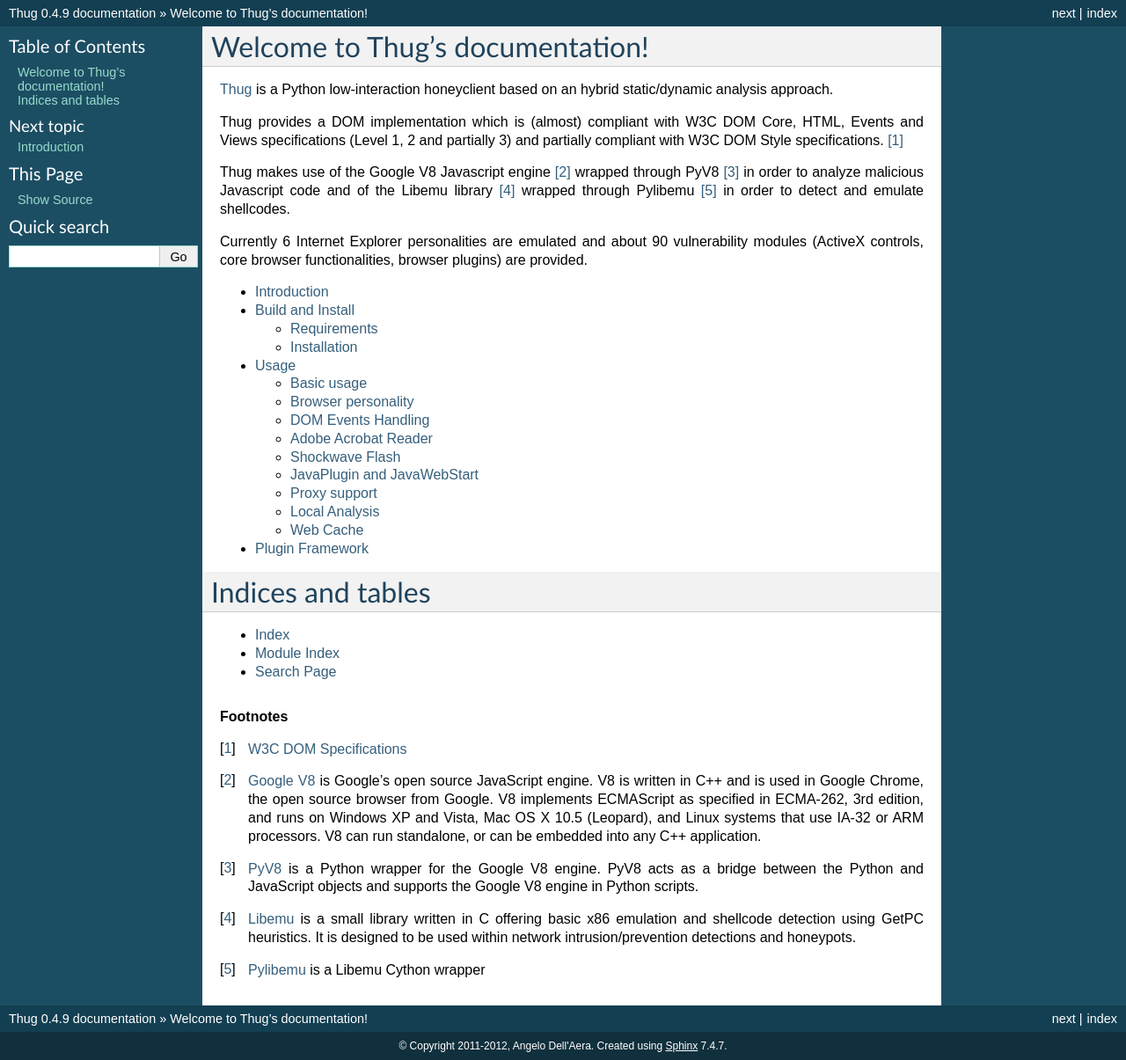
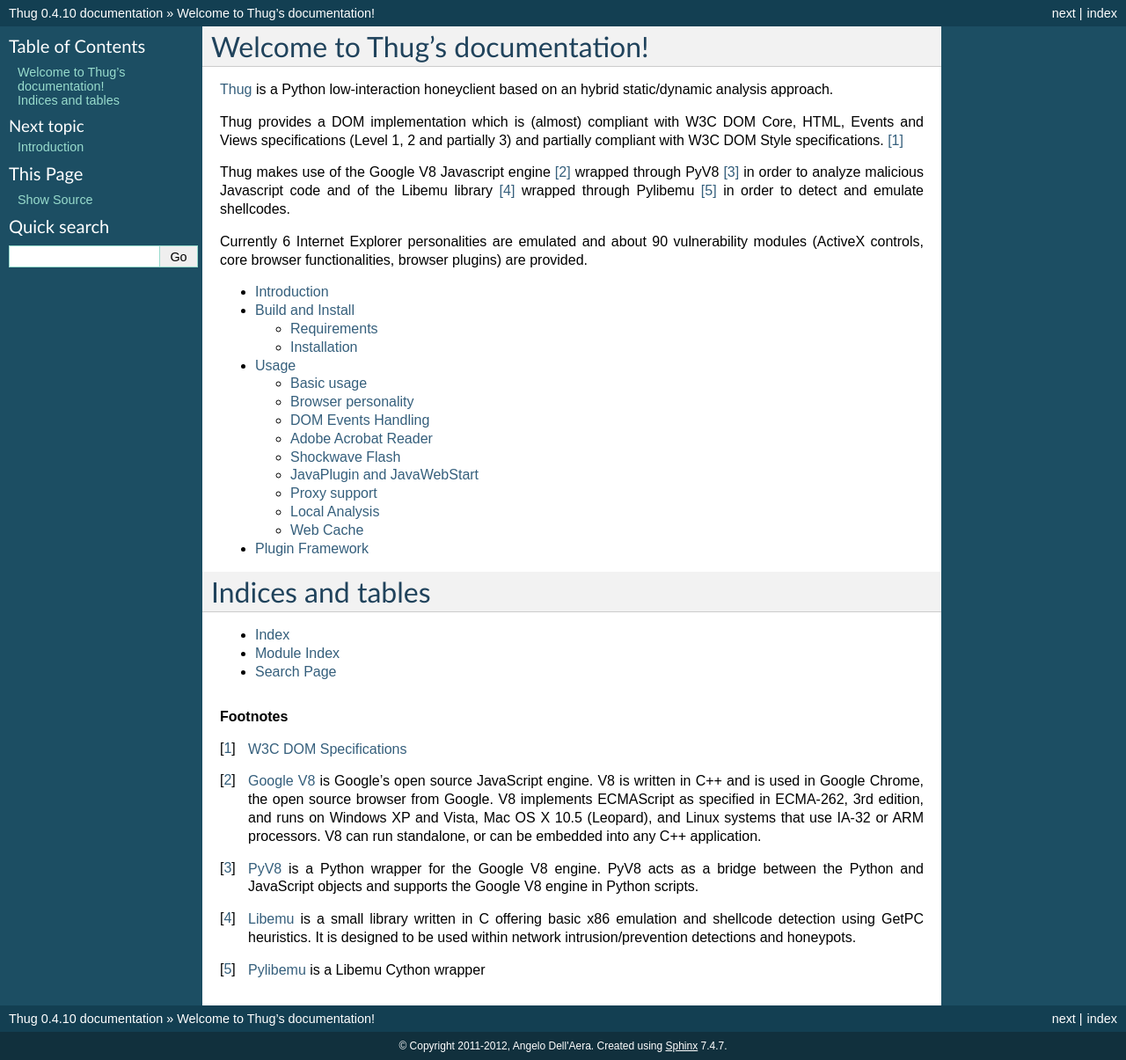
Before and after one commit to buffer/thug, a Sphinx documentation site: the page built from doc/source/index.rst, in a window 1280 px wide. Shown: the whole page at 88% size. Built offline with Sphinx 7.4.7, drawn with Linux system fonts in a browser that asks for light colours.

Commit message:
Version 0.4.10

```diff
--- a/doc/source/conf.py
+++ b/doc/source/conf.py
@@ -48,9 +48,9 @@
 # built documents.
 #
 # The short X.Y version.
-version = '0.4.9'
+version = '0.4.10'
 # The full version, including alpha/beta/rc tags.
-release = '0.4.9'
+release = '0.4.10'
 
 # The language for content autogenerated by Sphinx. Refer to documentation
 # for a list of supported languages.
```
Also changed, not shown: 1 other file.
